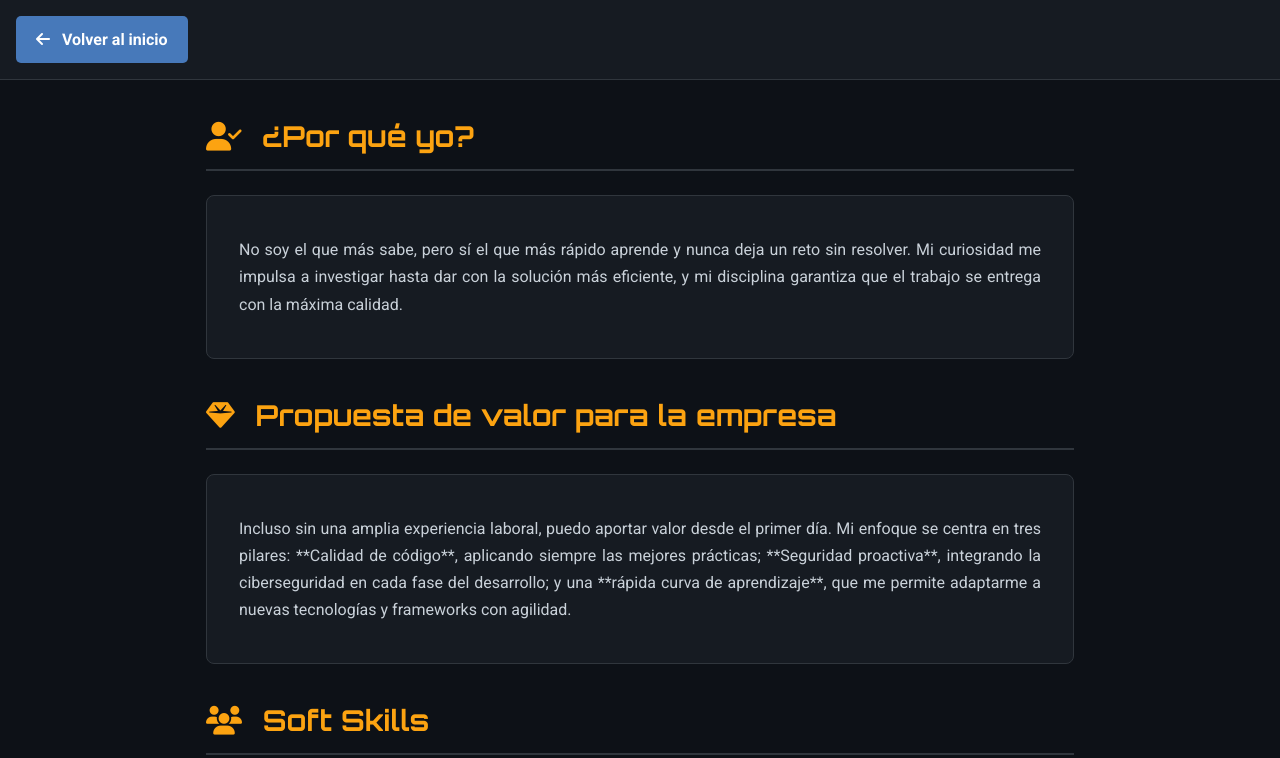
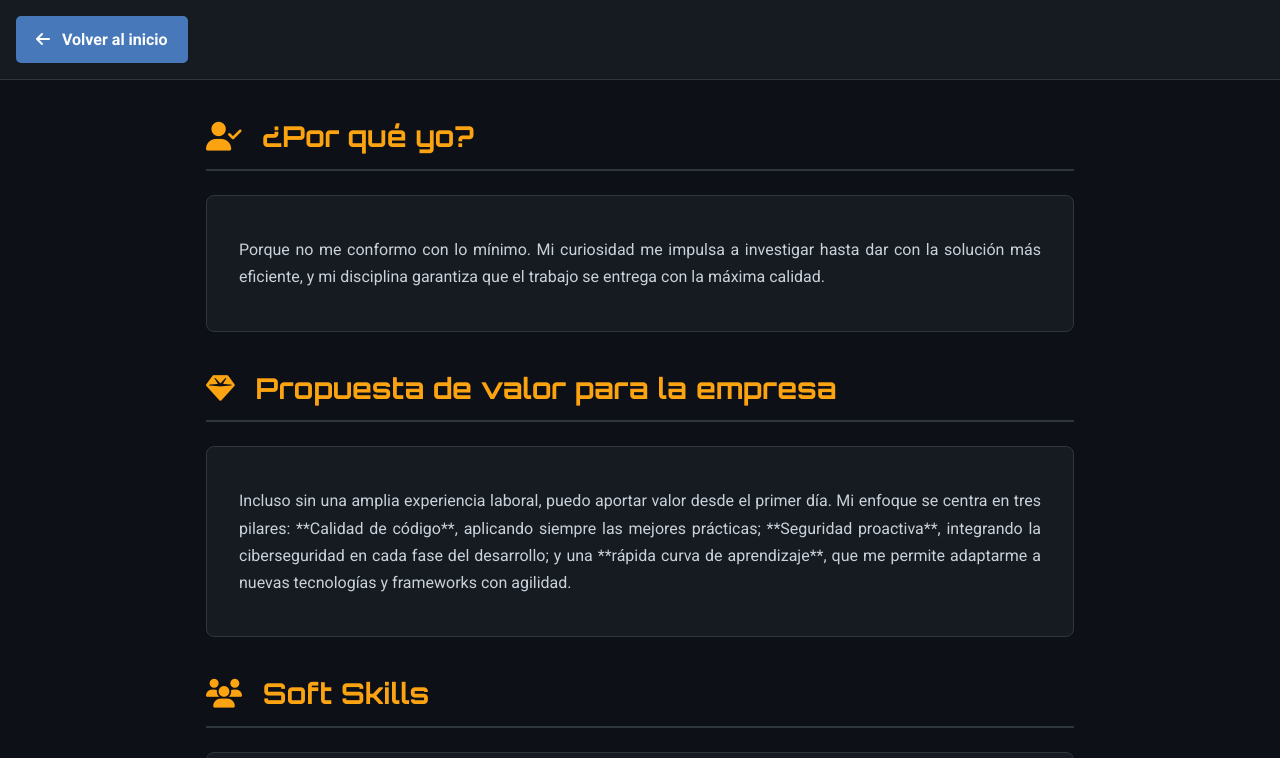
Before and after one commit to Niltra/Github_Pages, a plain HTML site: page mas_sobre_mi.html in a window 1280 px wide. Shown: the top 758 px of the page. Drawn offline with Linux system fonts and the light colour scheme.

Commit message:
Update mas_sobre_mi.html

```diff
--- a/mas_sobre_mi.html
+++ b/mas_sobre_mi.html
@@ -19,7 +19,7 @@
         <section id="porque-yo-plus">
             <h2 class="section-title"><i class="fas fa-user-check"></i> ¿Por qué yo?</h2>
             <div class="card">
-                <p>No soy el que más sabe, pero sí el que más rápido aprende y nunca deja un reto sin resolver. Mi curiosidad me impulsa a investigar hasta dar con la solución más eficiente, y mi disciplina garantiza que el trabajo se entrega con la máxima calidad.</p>
+                <p>Porque no me conformo con lo mínimo. Mi curiosidad me impulsa a investigar hasta dar con la solución más eficiente, y mi disciplina garantiza que el trabajo se entrega con la máxima calidad.</p>
             </div>
         </section>
 
```
